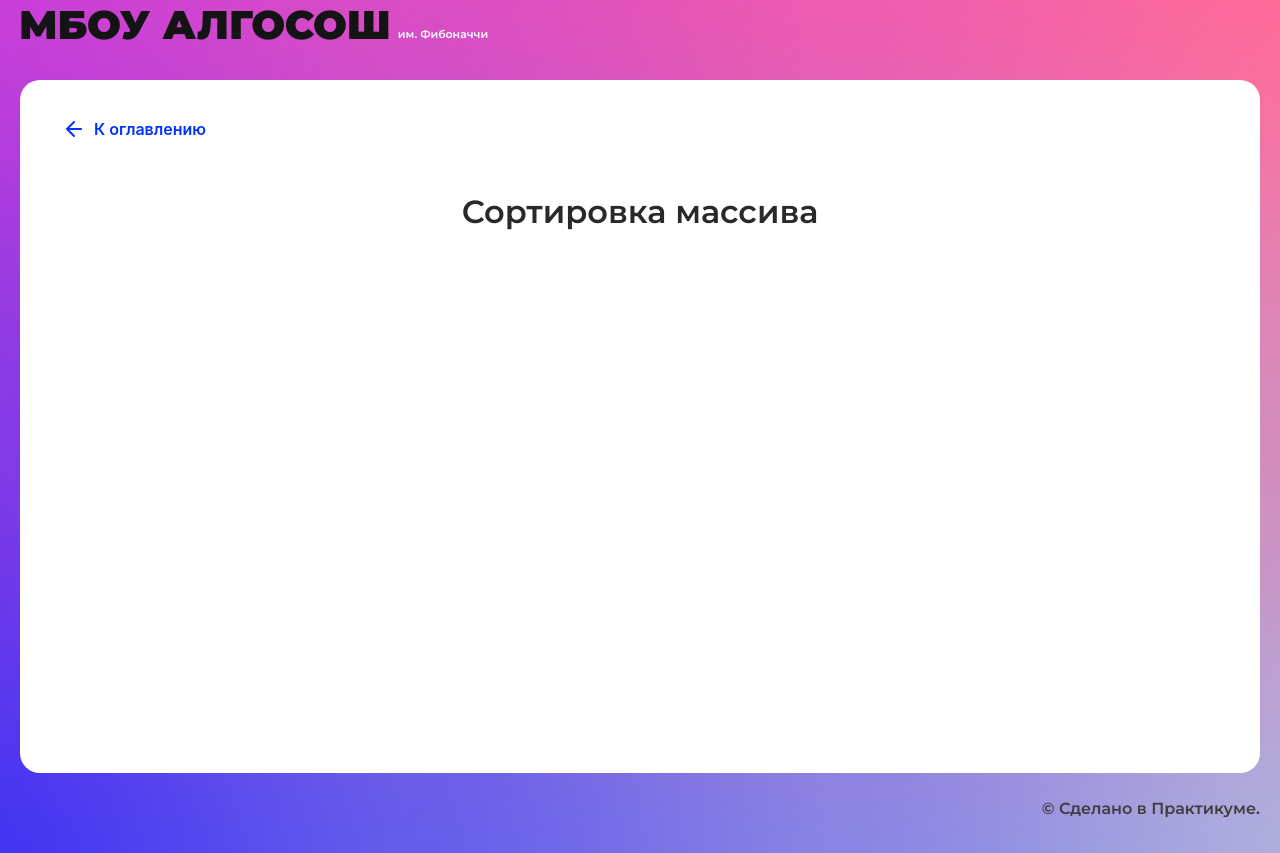
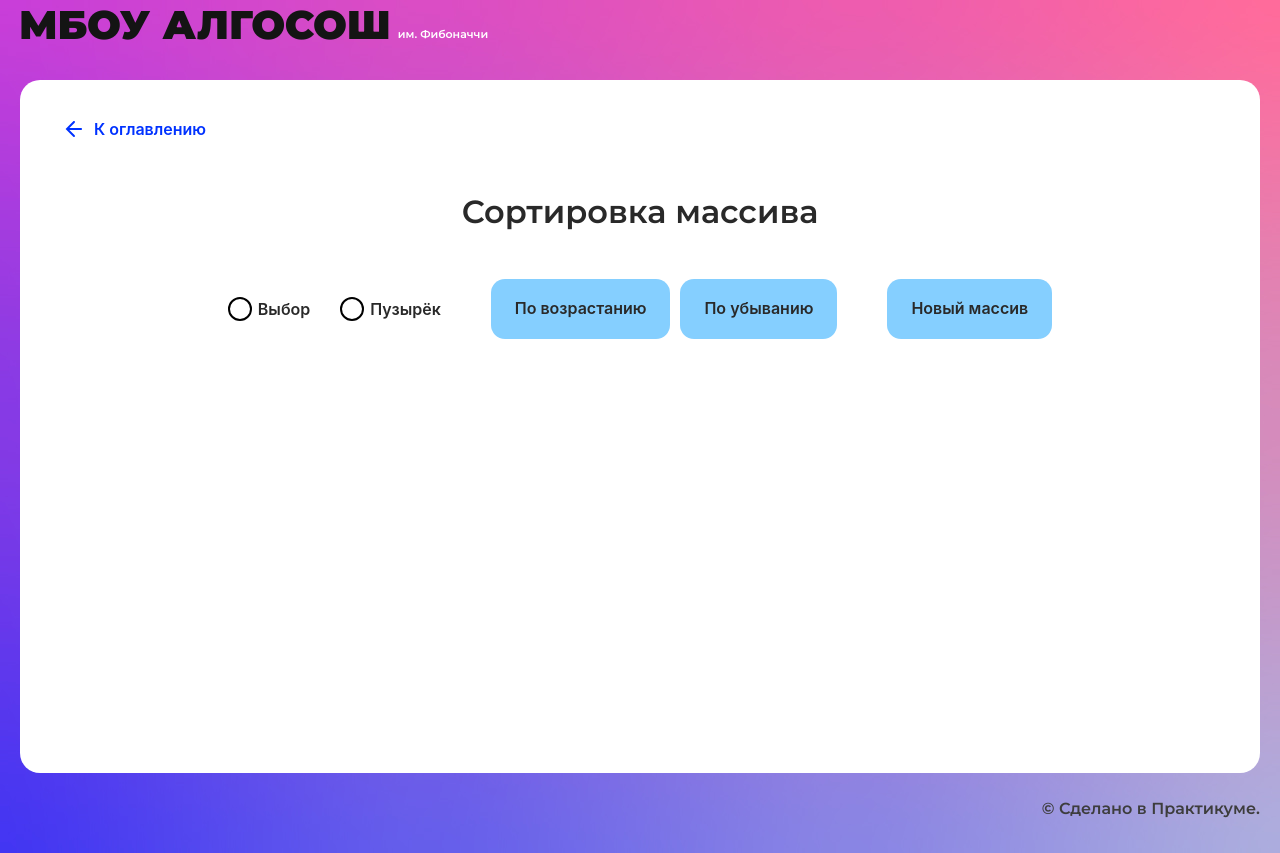
Before and after one commit to Lokrand/algososh, a React (Create React App) app: page /sorting in a window 1280 px wide. Built offline with nearby package versions, Linux system fonts and the light colour scheme.

Commit message:
styles for sorting page

```diff
--- /dev/null
+++ b/src/components/sorting-page/sorting-page.module.css
@@ -0,0 +1,19 @@
+.header {
+  display: flex;
+  flex-direction: row;
+  justify-content: center;
+  column-gap: 50px;
+  align-items: center;
+}
+
+.header__radioInputs {
+  display: flex;
+  flex-direction: row;
+  column-gap: 30px;
+}
+
+.header__sortButtons {
+  display: flex;
+  flex-direction: row;
+  column-gap: 10px;
+}
--- a/src/components/sorting-page/sorting-page.tsx
+++ b/src/components/sorting-page/sorting-page.tsx
@@ -1,10 +1,28 @@
 import React from "react";
+import { Button } from "../ui/button/button";
+import { RadioInput } from "../ui/radio-input/radio-input";
 import { SolutionLayout } from "../ui/solution-layout/solution-layout";
+import styles from "./sorting-page.module.css";
+
+const randomArr = () => {
+
+}
 
 export const SortingPage: React.FC = () => {
+
   return (
     <SolutionLayout title="Сортировка массива">
-
+      <div className={styles.header}>
+        <div className={styles.header__radioInputs}>
+          <RadioInput label="Выбор" />
+          <RadioInput label="Пузырёк" />
+        </div>
+        <div className={styles.header__sortButtons}>
+          <Button text="По возрастанию" />
+          <Button text="По убыванию" />
+        </div>
+        <Button text="Новый массив" />
+      </div>
     </SolutionLayout>
   );
 };
```
